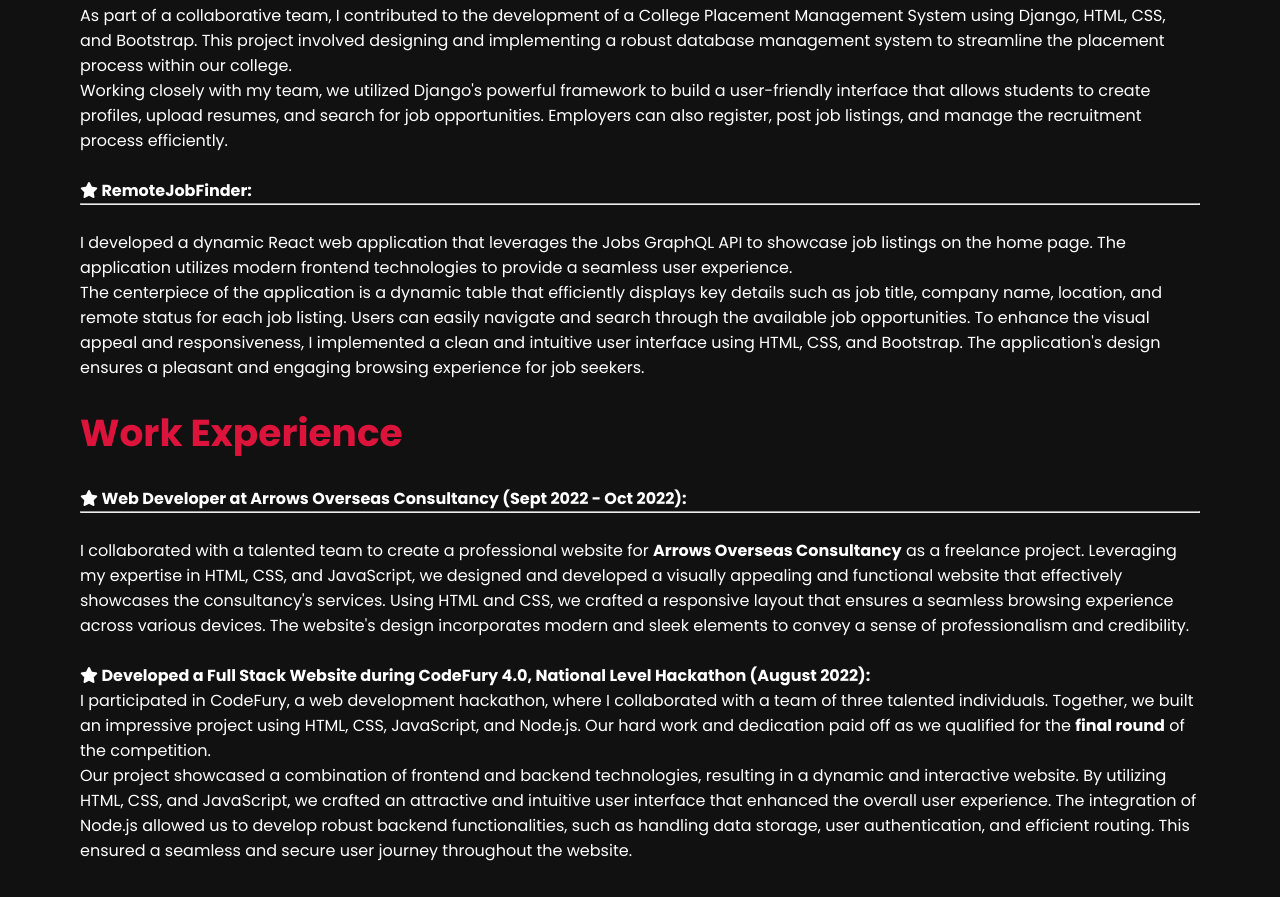
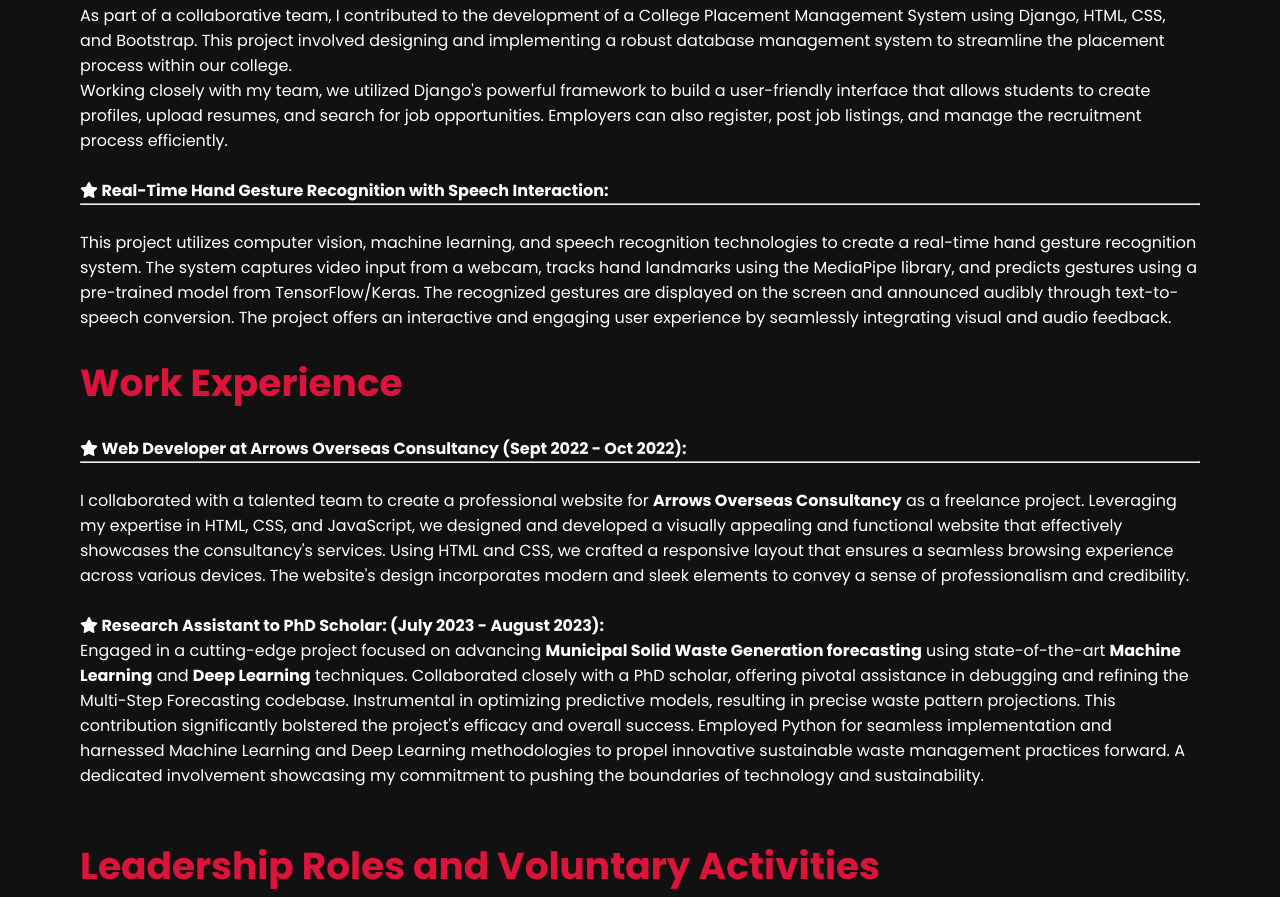
Before and after one commit to kiniabhi22/Portfolio, a plain HTML site: page index.html in a window 1280 px wide. Shown: the part 1904-2801 px from the top of the page. Drawn offline with nearby package versions, Linux system fonts and the light colour scheme.

Commit message:
My third commit

```diff
--- a/index.html
+++ b/index.html
@@ -56,7 +56,7 @@
                     <p>As a Computer Science and Engineering student with a passion for web development, I have always been fascinated by the power of technology to create beautiful and functional websites. My journey into this field began as a hobby, but it quickly turned into a career aspiration.<br>
                     Throughout my college years, I have actively volunteered in various technical activities, both within my college and in intercollegiate events. These experiences have helped me to develop my technical skills, as well as my ability to work effectively in a team.<br>
                     As a web developer, I am always eager to learn and experiment with new technologies and frameworks. I am proficient in HTML, CSS, JavaScript, and have experience working with various front-end libraries such as React. Additionally, I'm also comfortable with back-end technology, Django.</p>
-                    <a href="https://drive.google.com/drive/folders/1XGn-Brs9_ZxGRPljbq49nQVYLBBOtRbq">Download CV</a>
+                    <a href="https://drive.google.com/drive/u/1/folders/19whwXBBo_he1amWaKNJJzi-UwOoUzrYW">Download CV</a>
                 </div>
             </div>
         </div>
@@ -76,10 +76,8 @@
                                 <p>As part of a collaborative team, I contributed to the development of a College Placement Management System using Django, HTML, CSS, and Bootstrap. This project involved designing and implementing a robust database management system to streamline the placement process within our college.<br>
                                 Working closely with my team, we utilized Django's powerful framework to build a user-friendly interface that allows students to create profiles, upload resumes, and search for job opportunities. Employers can also register, post job listings, and manage the recruitment process efficiently.</p>
                             </div><br>
-                            <div class="info"><i class="fa-solid fa-star"></i><strong> RemoteJobFinder:<hr></strong><br>
-                                I developed a dynamic React web application that leverages the Jobs GraphQL API to showcase job listings on the home page. The application utilizes modern frontend technologies to provide a seamless user experience.<br>
-
-                                The centerpiece of the application is a dynamic table that efficiently displays key details such as job title, company name, location, and remote status for each job listing. Users can easily navigate and search through the available job opportunities. To enhance the visual appeal and responsiveness, I implemented a clean and intuitive user interface using HTML, CSS, and Bootstrap. The application's design ensures a pleasant and engaging browsing experience for job seekers.<br> <br>
+                            <div class="info"><i class="fa-solid fa-star"></i><strong> Real-Time Hand Gesture Recognition with Speech Interaction:<hr></strong><br>
+                                This project utilizes computer vision, machine learning, and speech recognition technologies to create a real-time hand gesture recognition system. The system captures video input from a webcam, tracks hand landmarks using the MediaPipe library, and predicts gestures using a pre-trained model from TensorFlow/Keras. The recognized gestures are displayed on the screen and announced audibly through text-to-speech conversion. The project offers an interactive and engaging user experience by seamlessly integrating visual and audio feedback.<br> <br>
                             </div>
                     </div>
 
@@ -92,8 +90,8 @@
                             <p>I collaborated with a talented team to create a professional website for <strong>Arrows Overseas Consultancy</strong> as a freelance project. Leveraging my expertise in HTML, CSS, and JavaScript, we designed and developed a visually appealing and functional website that effectively showcases the consultancy's services. Using HTML and CSS, we crafted a responsive layout that ensures a seamless browsing experience across various devices. The website's design incorporates modern and sleek elements to convey a sense of professionalism and credibility.</p>
                             </div><br>
 
-                            <div class="info"><i class="fa-solid fa-star"> </i><strong> Developed a Full Stack Website during CodeFury 4.0, National Level Hackathon (August 2022):</strong><br>
-                            <p>I participated in CodeFury, a web development hackathon, where I collaborated with a team of three talented individuals. Together, we built an impressive project using HTML, CSS, JavaScript, and Node.js. Our hard work and dedication paid off as we qualified for the <strong>final round</strong> of the competition.<br>Our project showcased a combination of frontend and backend technologies, resulting in a dynamic and interactive website. By utilizing HTML, CSS, and JavaScript, we crafted an attractive and intuitive user interface that enhanced the overall user experience. The integration of Node.js allowed us to develop robust backend functionalities, such as handling data storage, user authentication, and efficient routing. This ensured a seamless and secure user journey throughout the website.
+                            <div class="info"><i class="fa-solid fa-star"> </i><strong> Research Assistant to PhD Scholar: (July 2023 - August 2023):</strong><br>
+                            <p>Engaged in a cutting-edge project focused on advancing <b>Municipal Solid Waste Generation forecasting</b> using state-of-the-art <b>Machine Learning</b> and <b>Deep Learning</b> techniques. Collaborated closely with a PhD scholar, offering pivotal assistance in debugging and refining the Multi-Step Forecasting codebase. Instrumental in optimizing predictive models, resulting in precise waste pattern projections. This contribution significantly bolstered the project's efficacy and overall success. Employed Python for seamless implementation and harnessed Machine Learning and Deep Learning methodologies to propel innovative sustainable waste management practices forward. A dedicated involvement showcasing my commitment to pushing the boundaries of technology and sustainability.</p>
                             </div><br><br>
                     </div>
 
```
